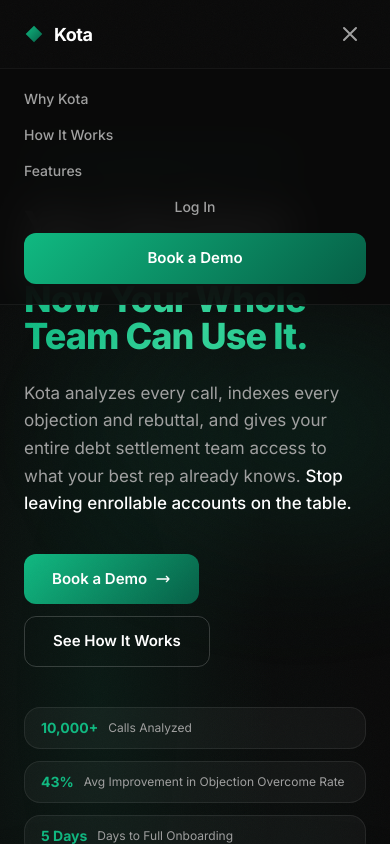
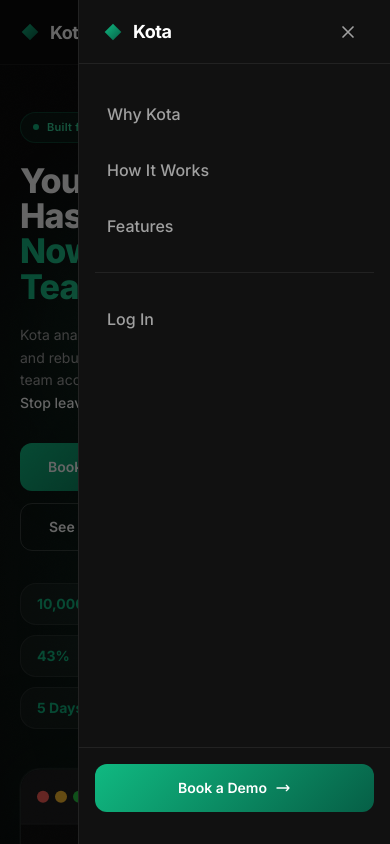
Before and after one commit to getreceve/kota-website, a Next.js app: page / in a window 390 px wide. Both pictures are taken after a click on the button "Open menu". Shown: the top 844 px of the page. Built offline with nearby package versions, Linux system fonts and the light colour scheme.

Commit message:
Mobile responsiveness audit — slide-in nav overlay, responsive padding, animation fixes

```diff
--- a/src/app/globals.css
+++ b/src/app/globals.css
@@ -16,7 +16,10 @@
 
 *, *::before, *::after { box-sizing: border-box; }
 
-html { scroll-behavior: smooth; }
+html {
+  scroll-behavior: smooth;
+  overflow-x: hidden;
+}
 
 body {
   background: var(--bg);
@@ -92,6 +95,22 @@
   -webkit-backdrop-filter: blur(20px);
   background: rgba(10, 10, 10, 0.88);
   border-bottom: 1px solid rgba(255,255,255,0.06);
+}
+
+/* ─── Mobile overlay ─────────────────────────────────── */
+@keyframes slide-in-right {
+  from { transform: translateX(100%); opacity: 0; }
+  to   { transform: translateX(0);    opacity: 1; }
+}
+@keyframes fade-in-overlay {
+  from { opacity: 0; }
+  to   { opacity: 1; }
+}
+.mobile-overlay {
+  animation: slide-in-right 0.3s cubic-bezier(0.22, 1, 0.36, 1) forwards;
+}
+.mobile-overlay-bg {
+  animation: fade-in-overlay 0.25s ease forwards;
 }
 
 /* ─── Hero background ────────────────────────────────── */
@@ -177,6 +196,14 @@
   transform: translateX(0);
 }
 
+/* On mobile, convert side-slides to simple fade-up to prevent overflow */
+@media (max-width: 767px) {
+  .reveal-left  { transform: translateY(20px); }
+  .reveal-right { transform: translateY(20px); }
+  .reveal-left.visible  { transform: translateY(0); }
+  .reveal-right.visible { transform: translateY(0); }
+}
+
 /* Scroll reveal — scale up (for pricing) */
 .reveal-scale {
   opacity: 0;
@@ -196,6 +223,16 @@
 .stagger-4  { transition-delay: 0.32s; }
 .stagger-5  { transition-delay: 0.40s; }
 .stagger-6  { transition-delay: 0.48s; }
+
+/* Reduce stagger on mobile for snappier feel */
+@media (max-width: 767px) {
+  .stagger-1  { transition-delay: 0.04s; }
+  .stagger-2  { transition-delay: 0.08s; }
+  .stagger-3  { transition-delay: 0.12s; }
+  .stagger-4  { transition-delay: 0.16s; }
+  .stagger-5  { transition-delay: 0.20s; }
+  .stagger-6  { transition-delay: 0.24s; }
+}
 
 /* ─── Card base ──────────────────────────────────────── */
 .card {
@@ -243,13 +280,3 @@
   text-transform: uppercase;
   color: #10B981;
 }
-
-/* ─── Connecting line (How It Works) ─────────────────── */
-.step-line {
-  position: absolute;
-  top: 38px;
-  left: calc(50% + 48px);
-  right: calc(-50% + 48px);
-  height: 1px;
-  background: linear-gradient(90deg, rgba(16,185,129,0.6), rgba(16,185,129,0.15));
-}
--- a/src/components/Hero.tsx
+++ b/src/components/Hero.tsx
@@ -50,15 +50,15 @@
     <section
       id="hero"
       className="relative hero-bg noise overflow-hidden"
-      style={{ minHeight: "100vh", paddingTop: 68 }}
+      style={{ minHeight: "100svh", paddingTop: 64 }}
     >
-      {/* Ambient radial */}
+      {/* Ambient radial — scaled back on mobile */}
       <div
         className="absolute pointer-events-none"
         style={{
-          top: "15%",
-          left: "5%",
-          width: 560,
+          top: "10%",
+          left: "-5%",
+          width: "min(560px, 90vw)",
           height: 400,
           borderRadius: "50%",
           background: "radial-gradient(ellipse, rgba(16,185,129,0.11) 0%, transparent 70%)",
@@ -66,28 +66,32 @@
         }}
       />
 
-      <div className="max-w-7xl mx-auto px-6 lg:px-8 flex flex-col lg:flex-row items-center gap-16 lg:gap-12 py-20 lg:py-24">
+      <div className="max-w-7xl mx-auto px-5 sm:px-6 lg:px-8 flex flex-col lg:flex-row items-center gap-10 sm:gap-12 lg:gap-12 py-12 sm:py-16 lg:py-24">
+
         {/* ── Left column ── */}
-        <div className="flex-1 max-w-xl">
+        <div className="flex-1 w-full lg:max-w-xl">
+
           {/* Eyebrow pill */}
           <div className={cls(0)}>
             <div
-              className="inline-flex items-center gap-2 px-3.5 py-1.5 rounded-full mb-7"
+              className="inline-flex items-center gap-2 px-3 py-1.5 rounded-full mb-5 sm:mb-7"
               style={{
                 background: "rgba(16,185,129,0.08)",
                 border: "1px solid rgba(16,185,129,0.25)",
               }}
             >
               <span className="w-1.5 h-1.5 rounded-full flex-shrink-0" style={{ background: "#10B981" }} />
-              <span className="text-xs font-semibold text-emerald-400 tracking-wide">
+              <span className="text-[11px] sm:text-xs font-semibold text-emerald-400 tracking-wide">
                 Built for Debt Settlement Sales Teams
               </span>
             </div>
           </div>
 
           {/* Headline */}
-          <h1 className="font-extrabold text-white leading-[1.04] tracking-tight mb-6"
-            style={{ fontSize: "clamp(36px, 5.5vw, 60px)" }}>
+          <h1
+            className="font-extrabold text-white leading-[1.04] tracking-tight mb-5 sm:mb-6"
+            style={{ fontSize: "clamp(34px, 7vw, 60px)" }}
+          >
             <span className={`block ${cls(1)}`}>Your Top Closer</span>
             <span className={`block ${cls(2)}`}>Has A System.</span>
             <span className={`block gradient-text ${cls(3)}`}>Now Your Whole</span>
@@ -95,8 +99,10 @@
           </h1>
 
           {/* Subheadline */}
-          <p className={`text-[#A0A0A0] leading-relaxed mb-9 ${cls(4)}`}
-            style={{ fontSize: 17, maxWidth: 480 }}>
+          <p
+            className={`text-[#A0A0A0] leading-relaxed mb-7 sm:mb-9 text-sm sm:text-base lg:text-[17px] ${cls(4)}`}
+            style={{ maxWidth: 480 }}
+          >
             Kota analyzes every call, indexes every objection and rebuttal, and
             gives your entire debt settlement team access to what your best rep
             already knows.{" "}
@@ -106,28 +112,33 @@
           </p>
 
           {/* CTAs */}
-          <div className={`flex flex-wrap gap-3 mb-10 ${cls(5)}`}>
-            <a href={DEMO_URL} target="_blank" rel="noopener noreferrer" className="btn-primary">
+          <div className={`flex flex-wrap gap-3 mb-8 sm:mb-10 ${cls(5)}`}>
+            <a
+              href={DEMO_URL}
+              target="_blank"
+              rel="noopener noreferrer"
+              className="btn-primary !text-sm sm:!text-base"
+            >
               Book a Demo
               <svg className="w-4 h-4" fill="none" stroke="currentColor" viewBox="0 0 24 24">
                 <path strokeLinecap="round" strokeLinejoin="round" strokeWidth={2} d="M17 8l4 4m0 0l-4 4m4-4H3" />
               </svg>
             </a>
-            <a href="#how-it-works" className="btn-ghost">
+            <a href="#how-it-works" className="btn-ghost !text-sm sm:!text-base">
               See How It Works
             </a>
           </div>
 
-          {/* Stats */}
-          <div className={`flex flex-col sm:flex-row flex-wrap gap-3 ${cls(5)}`}>
-            <StatPill value={10000} suffix="+" label="Calls Analyzed" />
-            <StatPill value={43} suffix="%" label="Avg Improvement in Objection Overcome Rate" />
-            <StatPill value={5} label="Days to Full Onboarding" suffix=" Days" />
+          {/* Stats — stack vertically on mobile, row on sm+ */}
+          <div className={`flex flex-col sm:flex-row flex-wrap gap-2.5 sm:gap-3 ${cls(5)}`}>
+            <StatPill value={10000} suffix="+"  label="Calls Analyzed" />
+            <StatPill value={43}    suffix="%"  label="Avg Improvement in Objection Overcome Rate" />
+            <StatPill value={5}     suffix=" Days" label="to Full Onboarding" />
           </div>
         </div>
 
         {/* ── Right column — browser mockup ── */}
-        <div className={`flex-1 w-full lg:max-w-none max-w-lg ${cls(2)}`}>
+        <div className={`flex-1 w-full min-w-0 ${cls(2)}`}>
           <BrowserMockup />
         </div>
       </div>
--- a/src/components/Nav.tsx
+++ b/src/components/Nav.tsx
@@ -3,12 +3,12 @@
 import { useEffect, useState } from "react";
 import { DEMO_URL, APP_URL } from "@/lib/constants";
 
-const Logo = () => (
-  <a href="#" className="flex items-center gap-2.5 flex-shrink-0 group">
+const DiamondLogo = ({ id }: { id: string }) => (
+  <a href="#" className="flex items-center gap-2.5 flex-shrink-0">
     <svg viewBox="0 0 24 24" fill="none" className="w-5 h-5" xmlns="http://www.w3.org/2000/svg">
-      <path d="M12 2L22 12L12 22L2 12L12 2Z" fill="url(#nav-diamond)" />
+      <path d="M12 2L22 12L12 22L2 12L12 2Z" fill={`url(#${id})`} />
       <defs>
-        <linearGradient id="nav-diamond" x1="2" y1="2" x2="22" y2="22" gradientUnits="userSpaceOnUse">
+        <linearGradient id={id} x1="2" y1="2" x2="22" y2="22" gradientUnits="userSpaceOnUse">
           <stop stopColor="#10B981" />
           <stop offset="1" stopColor="#065F46" />
         </linearGradient>
@@ -19,32 +19,44 @@
 );
 
 const centerLinks = [
-  { label: "Why Kota", href: "#problem" },
+  { label: "Why Kota",    href: "#problem" },
   { label: "How It Works", href: "#how-it-works" },
-  { label: "Features", href: "#features" },
+  { label: "Features",    href: "#features" },
 ];
 
 export default function Nav() {
-  const [scrolled, setScrolled] = useState(false);
-  const [mobileOpen, setMobileOpen] = useState(false);
+  const [scrolled, setScrolled]     = useState(false);
+  const [overlayOpen, setOverlayOpen] = useState(false);
 
+  // Frosted glass on scroll
   useEffect(() => {
     const handler = () => setScrolled(window.scrollY > 20);
     window.addEventListener("scroll", handler, { passive: true });
     return () => window.removeEventListener("scroll", handler);
   }, []);
 
+  // Lock body scroll when overlay is open
+  useEffect(() => {
+    document.body.style.overflow = overlayOpen ? "hidden" : "";
+    return () => { document.body.style.overflow = ""; };
+  }, [overlayOpen]);
+
+  const closeOverlay = () => setOverlayOpen(false);
+
   return (
+    <>
       <header
         className={`fixed top-0 inset-x-0 z-50 transition-all duration-300 ${
-        scrolled ? "nav-glass" : "nav-transparent"
+          scrolled || overlayOpen ? "nav-glass" : "nav-transparent"
         }`}
       >
-      <div className="max-w-7xl mx-auto px-6 lg:px-8">
-        <div className="flex items-center justify-between h-[68px]">
-          <Logo />
+        <div className="max-w-7xl mx-auto px-5 sm:px-6 lg:px-8">
+          <div className="flex items-center justify-between h-[64px] lg:h-[68px]">
 
-          {/* Center links — desktop */}
+            {/* Logo */}
+            <DiamondLogo id="nav-diamond" />
+
+            {/* Center links — desktop only */}
             <nav className="hidden lg:flex items-center gap-7">
               {centerLinks.map((l) => (
                 <a
@@ -57,69 +69,116 @@
               ))}
             </nav>
 
-          {/* Right CTAs — desktop */}
-          <div className="hidden lg:flex items-center gap-3">
+            {/* Right side */}
+            <div className="flex items-center gap-2 sm:gap-3">
+              {/* Log In — desktop only */}
               <a
                 href={APP_URL}
                 target="_blank"
                 rel="noopener noreferrer"
-              className="text-sm font-medium text-[#A0A0A0] hover:text-white transition-colors duration-200"
+                className="hidden lg:block text-sm font-medium text-[#A0A0A0] hover:text-white transition-colors duration-200"
               >
                 Log In
               </a>
-            <a href={DEMO_URL} target="_blank" rel="noopener noreferrer" className="btn-primary !py-2.5 !px-5 !text-sm">
+
+              {/* Book a Demo — always visible */}
+              <a
+                href={DEMO_URL}
+                target="_blank"
+                rel="noopener noreferrer"
+                className="btn-primary !py-2 !px-4 !text-xs sm:!py-2.5 sm:!px-5 sm:!text-sm"
+              >
                 Book a Demo
               </a>
-          </div>
 
-          {/* Burger — mobile */}
+              {/* Hamburger — mobile only */}
               <button
-            className="lg:hidden text-[#A0A0A0] hover:text-white p-1 transition-colors"
-            onClick={() => setMobileOpen((v) => !v)}
-            aria-label="Toggle menu"
+                className="lg:hidden flex items-center justify-center w-9 h-9 rounded-lg text-[#A0A0A0] hover:text-white hover:bg-white/5 transition-all ml-1"
+                onClick={() => setOverlayOpen(true)}
+                aria-label="Open menu"
               >
-            <svg className="w-6 h-6" fill="none" stroke="currentColor" viewBox="0 0 24 24">
-              {mobileOpen
-                ? <path strokeLinecap="round" strokeLinejoin="round" strokeWidth={2} d="M6 18L18 6M6 6l12 12" />
-                : <path strokeLinecap="round" strokeLinejoin="round" strokeWidth={2} d="M4 6h16M4 12h16M4 18h16" />}
+                <svg className="w-5 h-5" fill="none" stroke="currentColor" viewBox="0 0 24 24">
+                  <path strokeLinecap="round" strokeLinejoin="round" strokeWidth={2} d="M4 6h16M4 12h16M4 18h16" />
                 </svg>
               </button>
             </div>
+
+          </div>
+        </div>
+      </header>
+
+      {/* ── Full-screen mobile overlay ── */}
+      {overlayOpen && (
+        <>
+          {/* Backdrop */}
+          <div
+            className="mobile-overlay-bg fixed inset-0 z-[60] bg-black/60 lg:hidden"
+            onClick={closeOverlay}
+          />
+
+          {/* Panel — slides in from right */}
+          <div
+            className="mobile-overlay fixed top-0 right-0 bottom-0 z-[70] w-[80vw] max-w-sm flex flex-col lg:hidden"
+            style={{ background: "#111111", borderLeft: "1px solid rgba(255,255,255,0.07)" }}
+          >
+            {/* Panel header */}
+            <div className="flex items-center justify-between px-6 h-[64px]" style={{ borderBottom: "1px solid rgba(255,255,255,0.07)" }}>
+              <DiamondLogo id="overlay-diamond" />
+              <button
+                onClick={closeOverlay}
+                className="flex items-center justify-center w-9 h-9 rounded-lg text-[#A0A0A0] hover:text-white hover:bg-white/5 transition-all"
+                aria-label="Close menu"
+              >
+                <svg className="w-5 h-5" fill="none" stroke="currentColor" viewBox="0 0 24 24">
+                  <path strokeLinecap="round" strokeLinejoin="round" strokeWidth={2} d="M6 18L18 6M6 6l12 12" />
+                </svg>
+              </button>
             </div>
 
-      {/* Mobile dropdown */}
-      {mobileOpen && (
-        <div className="lg:hidden nav-glass border-t border-white/5">
-          <div className="max-w-7xl mx-auto px-6 py-5 flex flex-col gap-4">
+            {/* Nav links */}
+            <nav className="flex flex-col gap-1 px-4 pt-6 flex-1">
               {centerLinks.map((l) => (
                 <a
                   key={l.label}
                   href={l.href}
-                onClick={() => setMobileOpen(false)}
-                className="text-[#A0A0A0] hover:text-white text-sm font-medium transition-colors"
+                  onClick={closeOverlay}
+                  className="flex items-center gap-3 px-3 py-3.5 rounded-xl text-[#A0A0A0] hover:text-white hover:bg-white/5 text-base font-medium transition-all"
                 >
                   {l.label}
                 </a>
               ))}
+
+              <div className="my-4" style={{ height: 1, background: "rgba(255,255,255,0.07)" }} />
+
               <a
                 href={APP_URL}
                 target="_blank"
                 rel="noopener noreferrer"
-              className="text-sm font-medium text-[#A0A0A0] hover:text-white transition-colors text-center"
+                onClick={closeOverlay}
+                className="flex items-center gap-3 px-3 py-3.5 rounded-xl text-[#A0A0A0] hover:text-white hover:bg-white/5 text-base font-medium transition-all"
               >
                 Log In
               </a>
+            </nav>
+
+            {/* Bottom CTA */}
+            <div className="px-4 pb-8 pt-4" style={{ borderTop: "1px solid rgba(255,255,255,0.07)" }}>
               <a
                 href={DEMO_URL}
                 target="_blank"
                 rel="noopener noreferrer"
-              className="btn-primary !justify-center"
+                onClick={closeOverlay}
+                className="btn-primary !justify-center w-full !text-sm"
               >
                 Book a Demo
+                <svg className="w-4 h-4" fill="none" stroke="currentColor" viewBox="0 0 24 24">
+                  <path strokeLinecap="round" strokeLinejoin="round" strokeWidth={2} d="M17 8l4 4m0 0l-4 4m4-4H3" />
+                </svg>
               </a>
             </div>
           </div>
+        </>
       )}
-    </header>
+    </>
   );
 }
```
Also changed, not shown: src/components/Features.tsx (+13 -19 lines), src/components/FinalCTA.tsx (+9 -7 lines), src/components/Footer.tsx (+21 -12 lines), src/components/HowItWorks.tsx (+45 -24 lines), src/components/Problem.tsx (+12 -9 lines), src/components/Testimonials.tsx (+18 -11 lines). Lines whose indentation alone changed are shown as unchanged.
